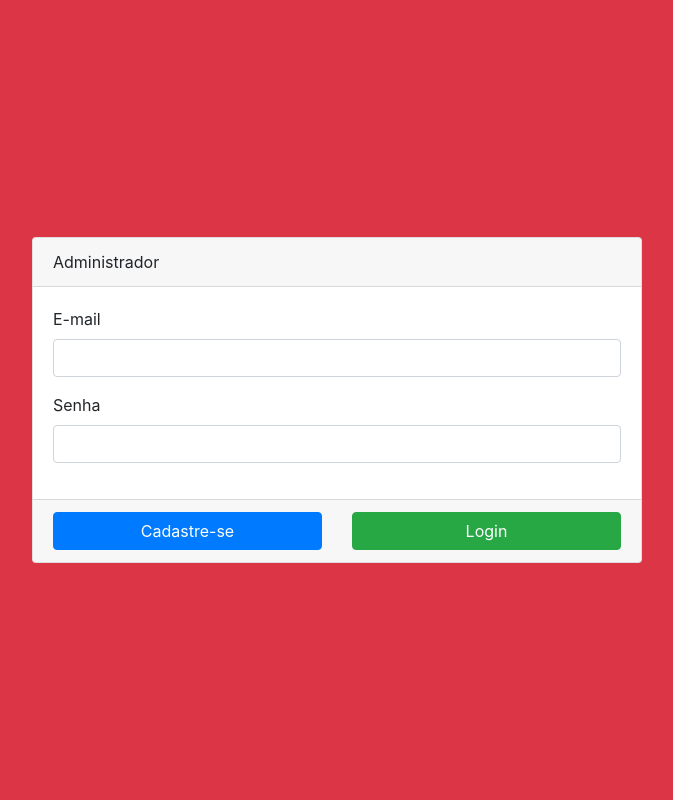
After one commit to Ketson/desafio-mscode, a PHP site: page /SistemaJogos/login.php in a window 1280 px wide. The commit adds this page. Shown: the whole page, without its empty margins (303-976 px from the left). Run offline with PHP 8.4, Linux system fonts and the light colour scheme.

```diff
--- /dev/null
+++ b/views/auth/login.php
@@ -0,0 +1,94 @@
+<?php
+
+ini_set('display_errors', true);
+error_reporting(E_ALL);
+session_start();
+
+$erro = null;
+
+if (isset($_SESSION['erro'])) {
+
+  $erro = $_SESSION['erro'];
+
+  session_destroy();
+}
+
+?>
+<!doctype html>
+<html lang="en">
+
+<head>
+  <!-- Required meta tags -->
+  <meta charset="utf-8">
+  <meta name="viewport" content="width=device-width, initial-scale=1, shrink-to-fit=no">
+
+  <!-- Bootstrap CSS -->
+  <link rel="stylesheet" href="https://cdn.jsdelivr.net/npm/bootstrap@4.6.0/dist/css/bootstrap.min.css" integrity="sha384-B0vP5xmATw1+K9KRQjQERJvTumQW0nPEzvF6L/Z6nronJ3oUOFUFpCjEUQouq2+l" crossorigin="anonymous">
+
+  <title>Login</title>
+</head>
+
+<body style="height: 100%;">
+
+  <main class="bg-danger d-flex justify-content-center align-items-center" style="height: 100vh;">
+    <div class="container-fluid">
+      <div class="row ">
+        <div class="col-6 offset-3">
+          <div class="card bd-light rounded">
+            <div class="card-header">
+              Administrador
+            </div>
+            <form method="POST" action="../../actions/auth/login.php">
+              <div class="card-body">
+
+                <?php if ($erro != null) { ?>
+                  <div class="alert alert-danger">
+                    <?php echo $erro ?>
+                  </div>
+                <?php } ?>
+
+                <div class="form-group">
+                  <label>E-mail</label>
+                  <input type="email" required name="email" class="form-control" />
+                </div>
+
+                <div class="form-group">
+                  <label>Senha</label>
+                  <input type="password" required name="senha" class="form-control" />
+                </div>
+              </div>
+              <div class="card-footer">
+                <div class="row">
+                  <div class="col-md-6">
+                    <a href="http://127.0.0.1/SistemaJogos/views/auth/cadastrar.php" class="btn btn-primary btn-block">Cadastre-se</a>
+                  </div>
+                  <div class="col-md-6">
+                    <button class="btn btn-success btn-block">Login</button>
+                  </div>
+                </div>
+              </div>
+            </form>
+
+          </div>
+        </div>
+      </div>
+    </div>
+  </main>
+
+
+
+  <!-- Optional JavaScript; choose one of the two! -->
+
+  <!-- Option 1: jQuery and Bootstrap Bundle (includes Popper) -->
+  <script src="https://code.jquery.com/jquery-3.5.1.slim.min.js" integrity="sha384-DfXdz2htPH0lsSSs5nCTpuj/zy4C+OGpamoFVy38MVBnE+IbbVYUew+OrCXaRkfj" crossorigin="anonymous"></script>
+  <script src="https://cdn.jsdelivr.net/npm/bootstrap@4.6.0/dist/js/bootstrap.bundle.min.js" integrity="sha384-Piv4xVNRyMGpqkS2by6br4gNJ7DXjqk09RmUpJ8jgGtD7zP9yug3goQfGII0yAns" crossorigin="anonymous"></script>
+
+  <!-- Option 2: Separate Popper and Bootstrap JS -->
+  <!--
+    <script src="https://code.jquery.com/jquery-3.5.1.slim.min.js" integrity="sha384-DfXdz2htPH0lsSSs5nCTpuj/zy4C+OGpamoFVy38MVBnE+IbbVYUew+OrCXaRkfj" crossorigin="anonymous"></script>
+    <script src="https://cdn.jsdelivr.net/npm/popper.js@1.16.1/dist/umd/popper.min.js" integrity="sha384-9/reFTGAW83EW2RDu2S0VKaIzap3H66lZH81PoYlFhbGU+6BZp6G7niu735Sk7lN" crossorigin="anonymous"></script>
+    <script src="https://cdn.jsdelivr.net/npm/bootstrap@4.6.0/dist/js/bootstrap.min.js" integrity="sha384-+YQ4JLhjyBLPDQt//I+STsc9iw4uQqACwlvpslubQzn4u2UU2UFM80nGisd026JF" crossorigin="anonymous"></script>
+    -->
+</body>
+
+</html>
```
Also changed, not shown: actions/auth/cadastrar.php (+21 -1 lines), actions/auth/login.php (added, +25 -0 lines), models/Estados.php (+8 -1 lines), models/Usuarios.php (+10 -0 lines), views/auth/cadastrar.php (+87 -5 lines), views/auth/listar.php (added).
